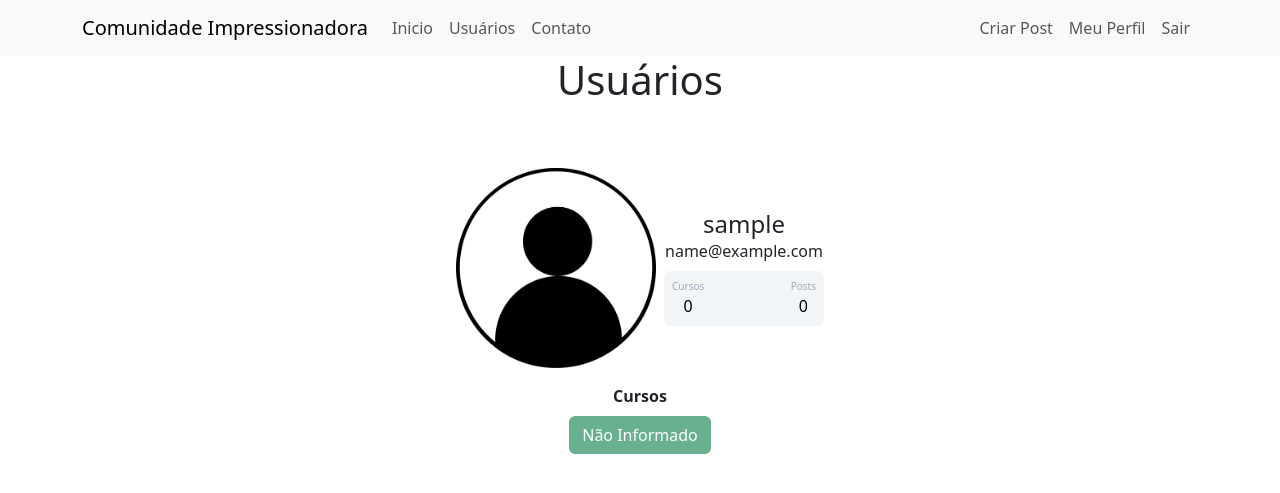
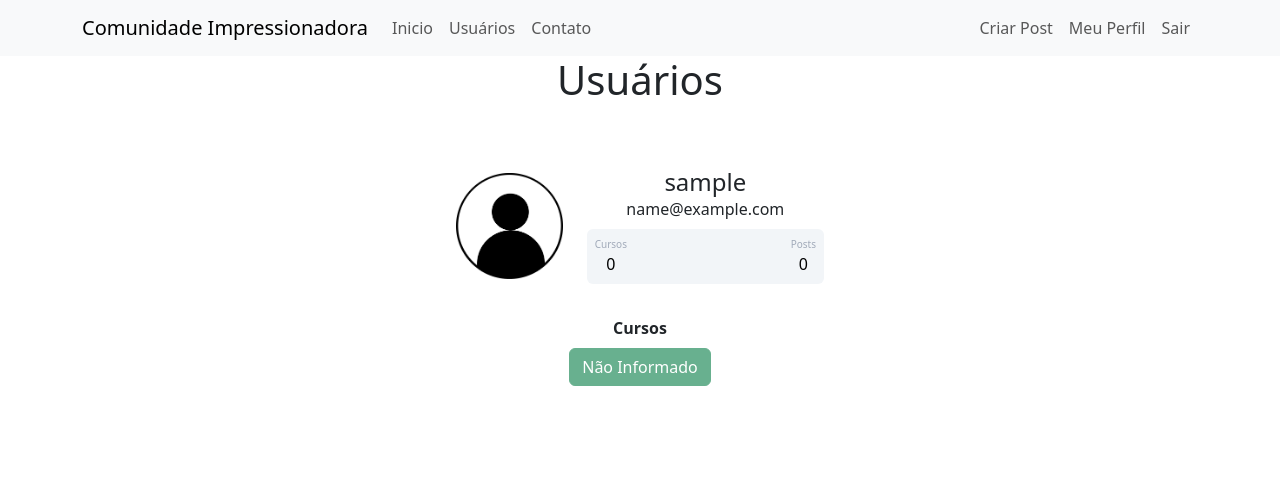
Before and after one commit to thiarly/projeto-comunidade-flask, a Flask app: page /usuarios in a window 1280 px wide. Shown: the top 493 px of the page. Run offline with Flask 3, Linux system fonts and the light colour scheme; the visitor is signed in with stand-in values (Sample User, id 1); data comes from the database, SQL or seed files in the repository; data that the repository does not hold is empty.

Commit message:
Update usuarios.html

```diff
--- a/comunidadeintergard/templates/usuarios.html
+++ b/comunidadeintergard/templates/usuarios.html
@@ -8,13 +8,14 @@
 
     <div class="container mt-5 d-flex justify-content-center">
         <div class="card p-3">
-                <div class="d-flex align-items-center">
+            <div class="row align-items-center">
 
-                    <div class="image pe-2">
-                        <img src="{{ url_for('static', filename='fotos_perfil/{}'.format(usuario.foto_perfil))}}" class="rounded" width="200" >
+                <div class="col-12 col-md-4 text-center">
+                    <img src="{{ url_for('static', filename='fotos_perfil/{}'.format(usuario.foto_perfil))}}"
+                        class="rounded img-fluid">
                 </div>
 
-                <div class="ml-3 w-100">
+                <div class="col-12 col-md-8">
 
                     <h4 class="mb-0 mt-0">{{usuario.username}}</h4>
                     <span>{{usuario.email}}</span>
@@ -50,14 +51,14 @@
         </div>
 
     </div>
-        <div class="row justify-content-center">
-        <div class="col col-4" style="text-align: center">
+
+    <div class="row justify-content-center mt-3">
+        <div class="col-12" style="text-align: center">
             <strong>Cursos</strong><br>
             {% for curso in usuario.cursos.split(';')%}
             <button type="button" class="btn btn-success mt-2" disabled>{{ curso }}</button>
             {% endfor %}
         </div>
-
     </div>
     {% endfor %}
     <div class="row mt-5">
```
Lines whose indentation alone changed are shown as unchanged.
